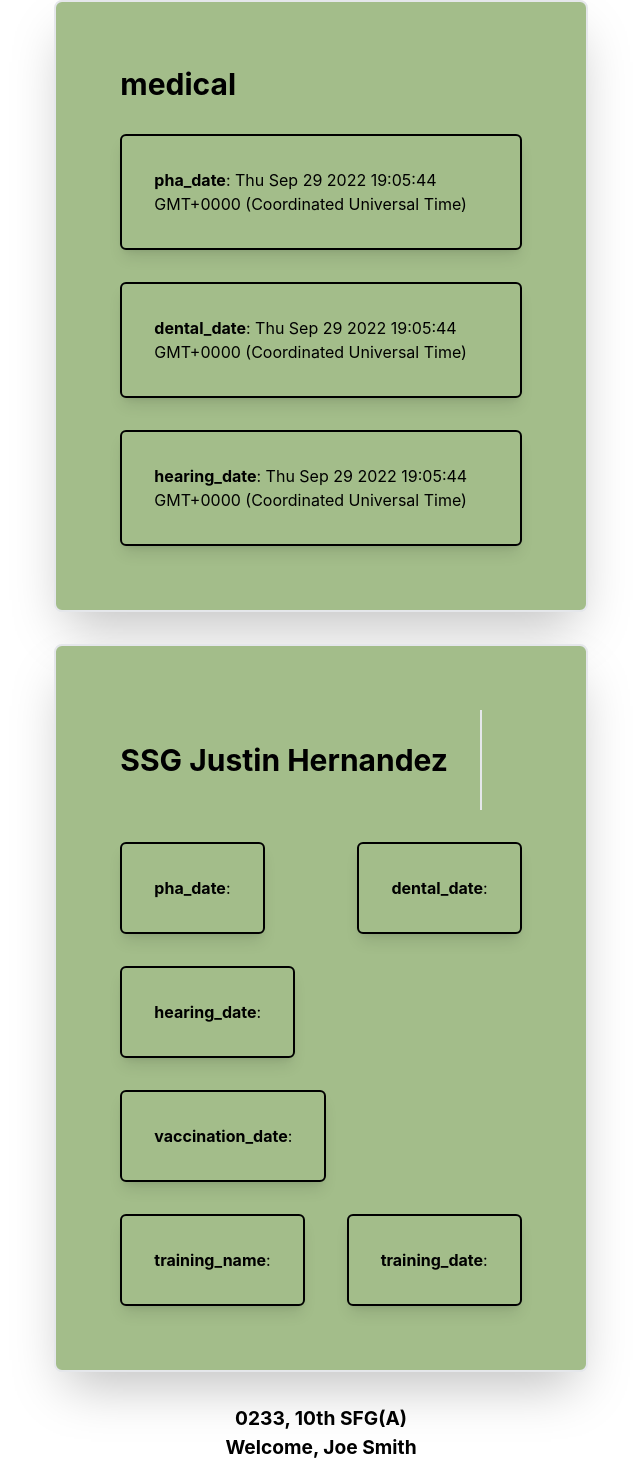
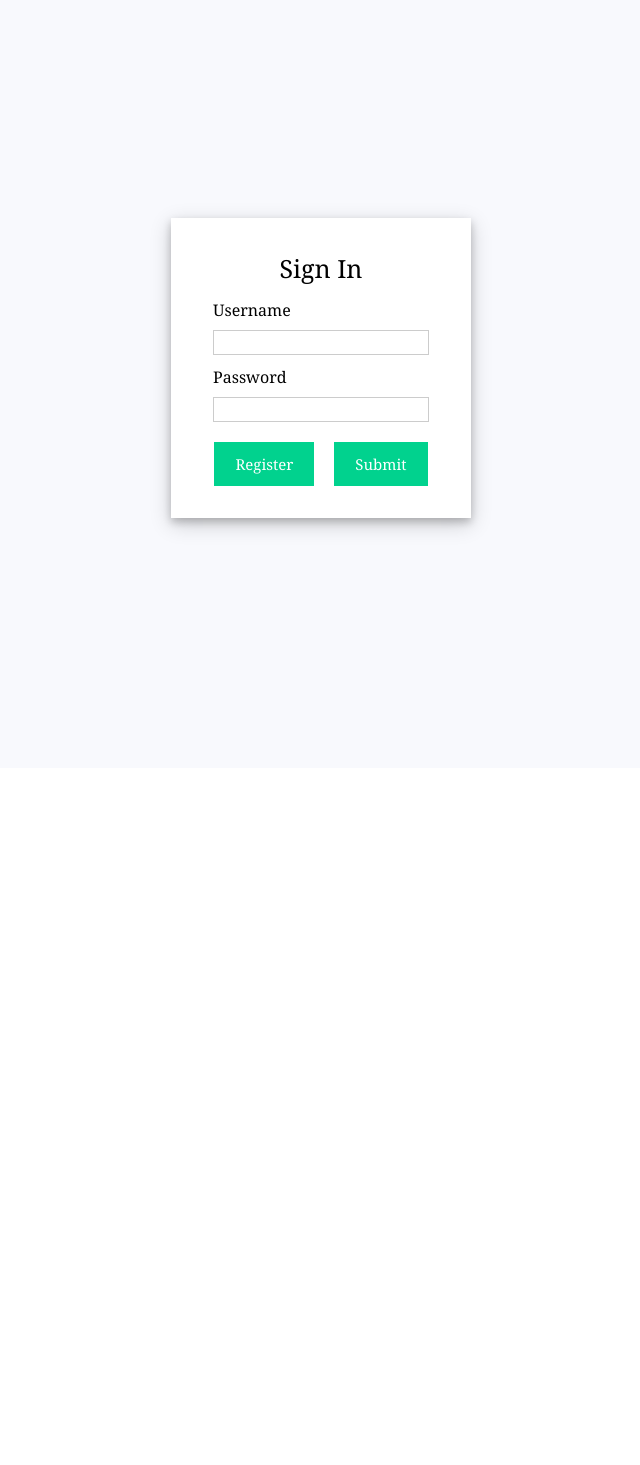
Before and after one commit to snack-boomz/miltrack, a React (Create React App) app in the folder client/: page / in a window 1280 px wide. Shown: the part 112-1577 px from the top of the page, without its empty margins (319-959 px from the left). After the commit the page ends 880 px from the top, so only its background shows below. Built offline with nearby package versions, Linux system fonts and the light colour scheme.

Commit message:
fix login

```diff
--- a/client/src/App.js
+++ b/client/src/App.js
@@ -36,12 +36,10 @@ function App() {
     <AppContext.Provider value={ getterSetters }>
       <Router>
         <Navbar />
-        <IndivTag elements={ testObject } component="medical"/>
-        <SubTag elements={ testArrayOfObjects } currentSM= { userObject }/>
           <Routes>
-            <Route path="/login" element={<Login />} />
+            <Route path="/" element={<Login />} />
             <Route path="/register" element={<Register />} />
-            <Route path="/" element={<Dashboard/>} />
+            <Route path="/dashboard" element={<Dashboard />} />
             <Route path="/:userid" element={<Profile />} />
           </Routes>
       </Router>
--- a/client/src/components/dashboard.jsx
+++ b/client/src/components/dashboard.jsx
@@ -2,6 +2,21 @@
 import React, { useState, useEffect } from "react";
 import './dashboard.css';
 import styled from 'styled-components';
+import IndivTag from "./IndivTag";
+import SubTag from "./SubTag";
+
+const userObject = {
+    id: 10, username: "billy", password: "a;sdkfjn;alkshdfoiajsd;lfj", rank: "SSG", full_name: "Justin Hernandez", status: "TDY"
+  }
+
+  const testObject = {
+    id: 1, pha_date: Date('2021-03-21'), dental_date: Date('2021-03-21'), hearing_date: Date('2021-03-21')
+  }
+
+  const testArrayOfObjects = [
+    { id: 2, pha_date: Date('2021-03-21'), dental_date: Date('2021-03-21'), hearing_date: Date('2021-03-21'), vaccination_date: Date('2021-03-21') },
+    { id: 3, training_name: Date('2021-03-21'), training_date: Date('2019-02-01') },
+  ]
 
 const data_user_basic = [
     { "id": 1, username: "Joe Smith", medical_status: 'red', unit_id: '0233, 10th SFG(A)' }
@@ -35,6 +50,7 @@ function Dashboard() {
         <>
             {data_user_basic.map((val, key) => {
                 return (
+                    <>
                     <container id='welcome_box'>
                         <tr key={key}>
                         <div>{val.unit_id}</div>
@@ -42,6 +58,9 @@ function Dashboard() {
                         <div style={{fontStyle: 'italic'}}>"Stay GREEN to stay in the fight!"</div>
                         </tr>
                     </container>
+                         <IndivTag elements={ testObject } component="medical"/>
+                            <SubTag elements={ testArrayOfObjects } currentSM= { userObject }/>
+                            </>
                 )
             })}
         </>
```
